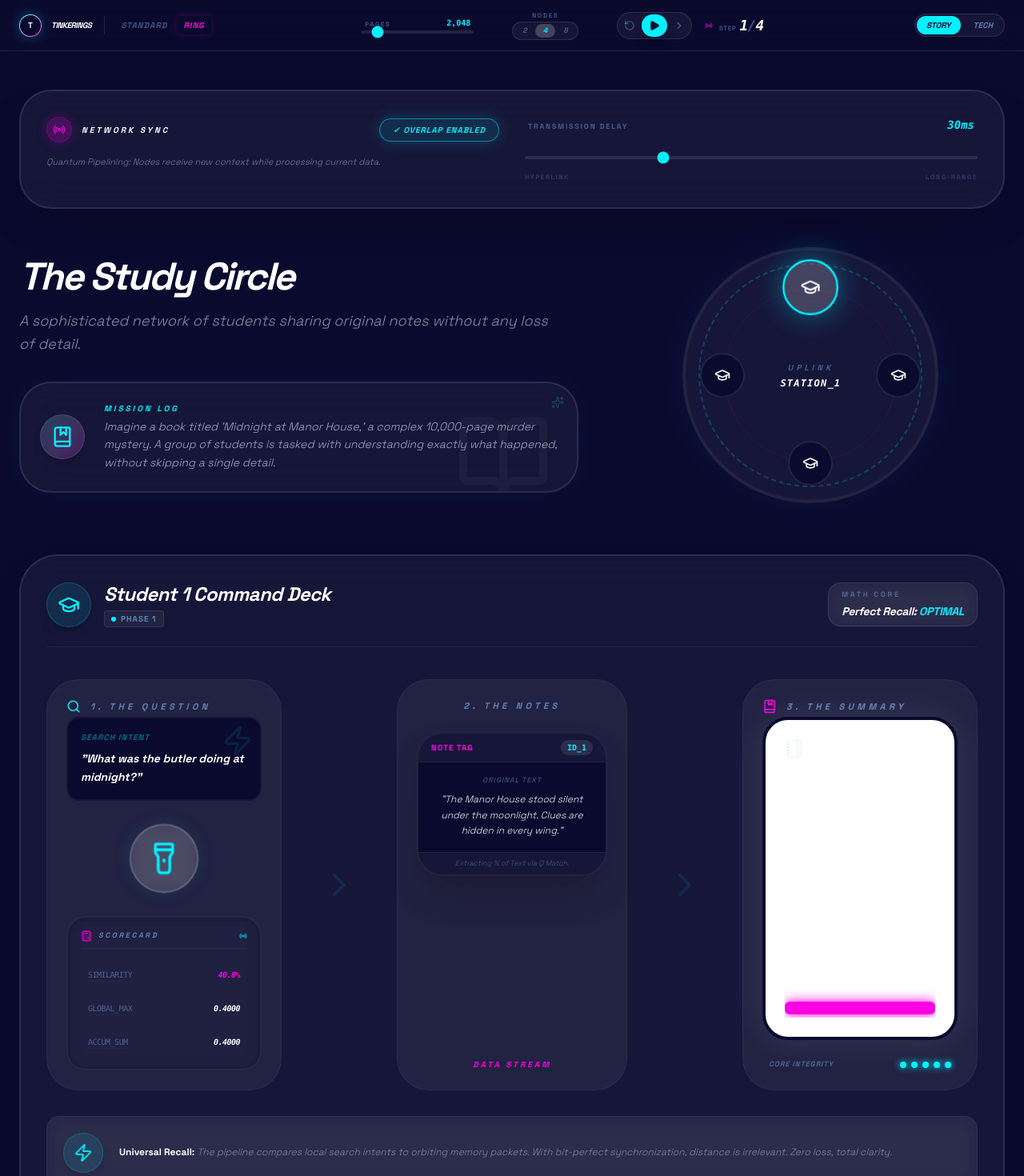
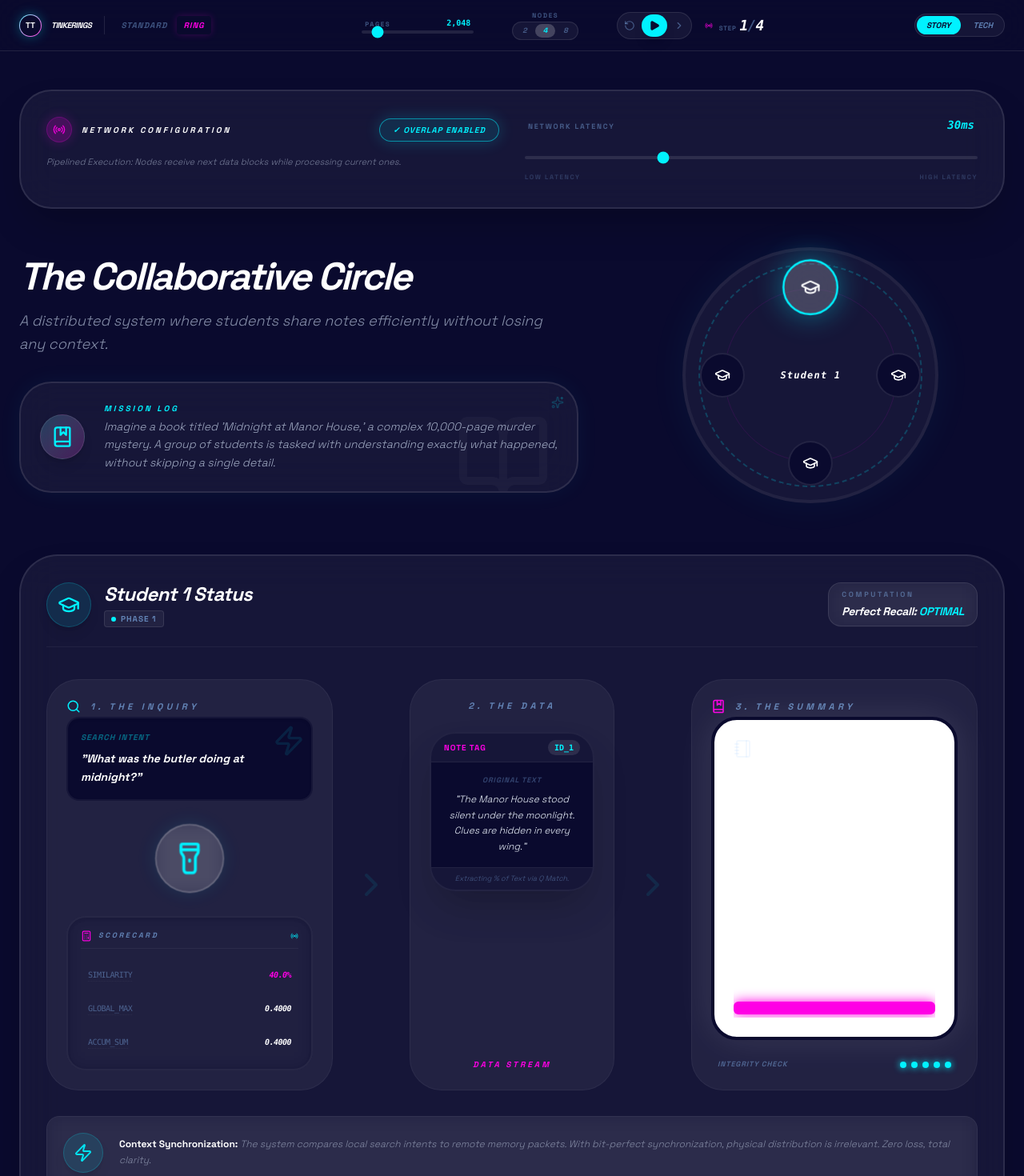
Before and after one commit to tristan-kenneth-tarpley/tristan-hq, a React (Vite) app in the folder personal-site/: page /ring-attention in a window 1280 px wide. Shown: the top 1470 px of the page at 80% size. Built offline with nearby package versions, Linux system fonts and the light colour scheme.

Commit message:
more stuff

```diff
--- a/personal-site/src/components/Navbar.tsx
+++ b/personal-site/src/components/Navbar.tsx
@@ -1,6 +1,4 @@
 import {
-  GraduationCap,
-  Cpu,
   RotateCcw,
   Pause,
   Play,
@@ -52,7 +50,7 @@ export const Navbar = ({
             <Link to="/" className="group flex items-center gap-3">
               <div className="flex h-7 w-7 items-center justify-center rounded-full bg-gradient-to-br from-[#00f2ff] to-[#ff00e5] p-[1px] shadow-[0_0_15px_rgba(0,242,255,0.3)]">
                 <div className="flex h-full w-full items-center justify-center rounded-full bg-[#0a0a2e] text-[10px] font-black text-white">
-                  T
+                  TT
                 </div>
               </div>
               <h1 className="hidden text-[10px] font-black uppercase tracking-tighter text-white sm:block italic">
--- a/personal-site/src/components/Scorecard.tsx
+++ b/personal-site/src/components/Scorecard.tsx
@@ -2,7 +2,6 @@ import * as Popover from "@radix-ui/react-popover";
 import { Calculator, Radio } from "lucide-react";
 import { cn } from "./ui-elements";
 import { DEFINITIONS, type Mode } from "../constants";
-import { motion } from "framer-motion";
 
 interface ScorecardProps {
   currentScore: number;
--- a/personal-site/src/components/ui-elements.tsx
+++ b/personal-site/src/components/ui-elements.tsx
@@ -1,3 +1,4 @@
+/* eslint-disable react-refresh/only-export-components */
 import { clsx, type ClassValue } from "clsx";
 import { twMerge } from "tailwind-merge";
 import { motion } from "framer-motion";
--- a/personal-site/src/pages/AttentionLab.tsx
+++ b/personal-site/src/pages/AttentionLab.tsx
@@ -13,7 +13,7 @@ import { motion } from "framer-motion";
 
 export default function AttentionLab() {
   return (
-    <div className="min-h-screen bg-[#0a0a2e] text-white selection:bg-[#00f2ff]/30 overflow-hidden font-sans">
+    <div className="min-h-screen bg-[#0a0a2e] text-white selection:bg-[#00f2ff]/30 font-sans">
       {/* Background Glow */}
       <div className="fixed inset-0 pointer-events-none -z-10 overflow-hidden">
         <div className="absolute top-[-20%] left-[-10%] w-[60%] h-[60%] bg-[#00f2ff]/5 blur-[150px] rounded-full" />
--- a/personal-site/src/pages/RingAttention.tsx
+++ b/personal-site/src/pages/RingAttention.tsx
@@ -4,7 +4,6 @@ import {
   GraduationCap,
   Cpu,
   Flashlight,
-  Calculator,
   Notebook,
   BookMarked,
   Search,
@@ -47,25 +46,25 @@ export default function RingAttention() {
   const currentBlockData = dataSet[currentBlockId % dataSet.length];
   const currentScore = currentBlockData.score;
 
-  const [mathState, setMathState] = useState({ max: 0, sum: 0 });
+  const mathState = useMemo(() => {
+    // Re-calculate the cumulative max/sum up to the current step
+    let max = currentScores[selectedNode % currentScores.length];
+    let sum = currentScores[selectedNode % currentScores.length];
 
-  useEffect(() => {
-    if (step === 0) {
-      setMathState({
-        max: currentScores[selectedNode % currentScores.length],
-        sum: currentScores[selectedNode % currentScores.length],
-      });
-    } else {
-      setMathState((prev) => {
-        const newMax = Math.max(prev.max, currentScore);
-        const newSum =
-          newMax > prev.max
-            ? prev.sum * Math.exp(prev.max - newMax) + currentScore
-            : prev.sum + currentScore;
-        return { max: newMax, sum: newSum };
-      });
+    // If step > 0, we need to iterate from step 1 to the current step
+    // Note: The original logic seemed to accumulate based on the sequence of blocks
+    // as they arrive. We mimic that accumulation here.
+    for (let s = 1; s <= step; s++) {
+      const bid = (selectedNode - s + numDevices) % numDevices;
+      const score = dataSet[bid % dataSet.length].score;
+
+      const newMax = Math.max(max, score);
+      sum = newMax > max ? sum * Math.exp(max - newMax) + score : sum + score;
+      max = newMax;
     }
-  }, [step, selectedNode, currentScores, currentScore]);
+
+    return { max, sum };
+  }, [step, selectedNode, currentScores, numDevices, dataSet]);
 
   useEffect(() => {
     let interval: number;
@@ -99,11 +98,10 @@ export default function RingAttention() {
   const reset = () => {
     setStep(0);
     setIsPlaying(false);
-    setMathState({ max: 0, sum: 0 });
   };
 
   return (
-    <div className="min-h-screen bg-[#0a0a2e] text-white font-sans selection:bg-[#00f2ff]/30 overflow-x-hidden">
+    <div className="min-h-screen bg-[#0a0a2e] text-white font-sans selection:bg-[#00f2ff]/30">
       {/* Space Age Glows */}
       <div className="fixed inset-0 pointer-events-none -z-10">
         <div className="absolute top-0 right-0 w-[500px] h-[500px] bg-[#00f2ff]/5 blur-[120px] rounded-full" />
@@ -135,7 +133,7 @@ export default function RingAttention() {
                   <Radio size={16} className="animate-pulse" />
                 </div>
                 <h3 className="text-[10px] font-black uppercase tracking-[0.3em] text-white italic">
-                  Network Sync
+                  Network Configuration
                 </h3>
               </div>
               <button
@@ -152,15 +150,15 @@ export default function RingAttention() {
             </div>
             <p className="text-[11px] font-medium leading-relaxed text-blue-100/50 italic">
               {isOverlapped
-                ? "Quantum Pipelining: Nodes receive new context while processing current data."
-                : "Standard Link: Hardware waits for total data synchronization before computation."}
+                ? "Pipelined Execution: Nodes receive next data blocks while processing current ones."
+                : "Standard Link: Hardware waits for full data synchronization before starting computation."}
             </p>
           </div>
 
           <div className="space-y-4">
             <div className="flex items-baseline justify-between px-1">
               <label className="text-[9px] font-black uppercase tracking-[0.2em] text-blue-300/40">
-                Transmission Delay
+                Network Latency
               </label>
               <span
                 className={cn(
@@ -181,8 +179,8 @@ export default function RingAttention() {
               className="h-1 w-full cursor-pointer appearance-none rounded-full bg-white/10 accent-[#00f2ff]"
             />
             <div className="flex justify-between text-[8px] font-black uppercase tracking-[0.2em] text-blue-300/20">
-              <span>Hyperlink</span>
-              <span>Long-Range</span>
+              <span>Low Latency</span>
+              <span>High Latency</span>
             </div>
           </div>
         </div>
@@ -194,12 +192,14 @@ export default function RingAttention() {
               animate={{ x: 0, opacity: 1 }}
             >
               <h2 className="text-5xl font-black italic tracking-tighter text-white mb-4">
-                {mode === "story" ? "The Study Circle" : "Ring Attention"}
+                {mode === "story"
+                  ? "The Collaborative Circle"
+                  : "Ring Attention"}
               </h2>
               <p className="text-blue-100/60 text-lg max-w-2xl leading-relaxed font-medium italic">
                 {mode === "story"
-                  ? "A sophisticated network of students sharing original notes without any loss of detail."
-                  : "A linear complexity attention mechanism distributed across an orbital cluster."}
+                  ? "A distributed system where students share notes efficiently without losing any context."
+                  : "A linear complexity attention mechanism distributed across a compute cluster."}
               </p>
             </motion.div>
 
@@ -269,13 +269,8 @@ export default function RingAttention() {
                 );
               })}
               <div className="absolute inset-0 flex flex-col items-center justify-center pointer-events-none">
-                <div className="text-[10px] font-black text-blue-300/40 uppercase tracking-[0.4em] italic mb-1">
-                  {isPlaying && isTransferring && !isOverlapped
-                    ? "Syncing"
-                    : "Uplink"}
-                </div>
                 <div className="font-mono text-xs font-black text-white italic tracking-widest">
-                  STATION_{selectedNode + 1}
+                  Student {selectedNode + 1}
                 </div>
               </div>
             </div>
@@ -302,7 +297,7 @@ export default function RingAttention() {
                 </div>
                 <div>
                   <h3 className="text-2xl font-black text-white italic tracking-tight">
-                    {m.unit} {selectedNode + 1} Command Deck
+                    {m.unit} {selectedNode + 1} Status
                   </h3>
                   <div className="flex items-center gap-3 mt-1">
                     <div className="flex items-center gap-1.5 px-2 py-0.5 rounded bg-white/5 border border-white/10">
@@ -321,8 +316,8 @@ export default function RingAttention() {
                         )}
                       >
                         {isTransferring && !isOverlapped
-                          ? "Network Blocked"
-                          : "Active Processing"}
+                          ? "I/O Wait"
+                          : "Processing"}
                       </span>
                     )}
                   </div>
@@ -330,7 +325,7 @@ export default function RingAttention() {
               </div>
               <div className="px-4 py-2 bg-white/5 border border-white/10 rounded-2xl backdrop-blur-md">
                 <div className="text-[9px] font-black text-blue-300/40 uppercase tracking-[0.3em] mb-1">
-                  Math Core
+                  Computation
                 </div>
                 <div className="text-sm font-black text-white italic tracking-tight">
                   {m.mathTerm}: <span className="text-[#00f2ff]">OPTIMAL</span>
@@ -338,13 +333,13 @@ export default function RingAttention() {
               </div>
             </div>
 
-            <div className="relative flex flex-col xl:flex-row gap-8 xl:gap-12 min-h-[350px] items-stretch">
+            <div className="relative flex flex-col md:flex-row gap-4 sm:gap-6 min-h-[350px] items-stretch">
               {/* 1. THE SEARCH (Local State) */}
               <div className="flex-1 flex flex-col p-6 bg-white/5 rounded-[2.5rem] border border-white/5 space-y-6">
                 <div className="flex items-center gap-3 mb-1">
                   <Search size={18} className="text-[#00f2ff]" />
                   <h4 className="text-[11px] font-black uppercase tracking-[0.4em] text-blue-300/60 italic">
-                    1. {mode === "tech" ? "Query (Q)" : "The Question"}
+                    1. {mode === "tech" ? "Query (Q)" : "The Inquiry"}
                   </h4>
                 </div>
 
@@ -393,15 +388,15 @@ export default function RingAttention() {
               <div className="flex items-center justify-center opacity-10">
                 <ChevronRight
                   size={48}
-                  className="rotate-90 text-[#00f2ff] xl:rotate-0 animate-pulse"
+                  className="rotate-90 text-[#00f2ff] md:rotate-0 animate-pulse"
                 />
               </div>
 
               {/* 2. THE CACHE (Incoming Context) */}
-              <div className="flex w-full flex-col items-center justify-center shrink-0 space-y-6 rounded-[2.5rem] border border-white/5 bg-white/5 p-6 xl:w-72">
+              <div className="flex w-full flex-col items-center justify-center shrink-0 space-y-6 rounded-[2.5rem] border border-white/5 bg-white/5 p-6 md:w-64">
                 <div className="mb-auto w-full text-center">
                   <h4 className="mb-6 text-[11px] font-black uppercase tracking-[0.4em] text-blue-300/60 italic">
-                    2. {mode === "tech" ? "KV Cache" : "The Notes"}
+                    2. {mode === "tech" ? "KV Cache" : "The Data"}
                   </h4>
                   <AnimatePresence mode="wait">
                     <motion.div
@@ -474,7 +469,7 @@ export default function RingAttention() {
               <div className="flex items-center justify-center opacity-10">
                 <ChevronRight
                   size={48}
-                  className="rotate-90 text-[#00f2ff] xl:rotate-0 animate-pulse"
+                  className="rotate-90 text-[#00f2ff] md:rotate-0 animate-pulse"
                 />
               </div>
 
@@ -526,7 +521,7 @@ export default function RingAttention() {
                             </Popover.Trigger>
                             <Popover.Portal>
                               <Popover.Content
-                                side="left"
+                                side="top"
                                 sideOffset={15}
                                 collisionPadding={10}
                                 className="z-50 w-72 bg-white border-2 border-white/20 p-5 rounded-[2rem] shadow-2xl backdrop-blur-xl animate-in fade-in slide-in-from-right-4 duration-300 text-gray-900"
@@ -534,7 +529,7 @@ export default function RingAttention() {
                                 <div className="space-y-3 text-left">
                                   <div className="flex justify-between items-center border-b border-gray-100 pb-2">
                                     <span className="text-[10px] font-black text-[#ff00e5] uppercase tracking-widest italic">
-                                      Encrypted Block {i + 1}
+                                      Data Block {i + 1}
                                     </span>
                                     <span className="text-[10px] font-black text-gray-400 font-mono">
                                       VAL_{(blockWeight * 100).toFixed(0)}
@@ -559,7 +554,7 @@ export default function RingAttention() {
 
                 <div className="flex justify-between items-center px-2">
                   <span className="text-[9px] font-black uppercase text-blue-300/40 tracking-widest italic">
-                    Core Integrity
+                    Integrity Check
                   </span>
                   <div className="flex gap-1.5">
                     {[1, 2, 3, 4, 5].map((j) => (
@@ -579,11 +574,11 @@ export default function RingAttention() {
               </div>
               <p className="text-xs text-blue-100/50 leading-relaxed font-medium italic">
                 <strong className="text-white not-italic">
-                  Universal Recall:
+                  Context Synchronization:
                 </strong>{" "}
-                The pipeline compares local search intents to orbiting memory
-                packets. With bit-perfect synchronization, distance is
-                irrelevant. Zero loss, total clarity.
+                The system compares local search intents to remote memory
+                packets. With bit-perfect synchronization, physical distribution
+                is irrelevant. Zero loss, total clarity.
               </p>
             </div>
           </div>
@@ -596,12 +591,12 @@ export default function RingAttention() {
             </h4>
             <p className="text-sm text-blue-100/40 leading-relaxed font-medium italic">
               Summarization is a shadow of the truth. Throwing data away leads
-              to a foggy past. By step 100, the story is forgotten.
+              to a foggy past. By step 100, the context is forgotten.
             </p>
           </div>
           <div className="space-y-3 text-right">
             <h4 className="text-xl font-black text-[#00f2ff] italic tracking-tight text-white">
-              Quantum Ring (Lossless)
+              Ring Topology (Lossless)
             </h4>
             <p className="text-sm text-blue-100/40 leading-relaxed font-medium italic">
               By rotating raw source material, we maintain 100% mathematical
--- a/personal-site/src/pages/SelfAttention.tsx
+++ b/personal-site/src/pages/SelfAttention.tsx
@@ -1,5 +1,5 @@
 import { useState, useEffect } from "react";
-import { motion, AnimatePresence } from "framer-motion";
+import { motion } from "framer-motion";
 import {
   GraduationCap,
   Cpu,
@@ -12,7 +12,6 @@ import {
 } from "lucide-react";
 import * as Popover from "@radix-ui/react-popover";
 import { Navbar } from "../components/Navbar";
-import { Scorecard } from "../components/Scorecard";
 import { ScenarioCard } from "../components/ScenarioCard";
 import { MemoryMeter, cn } from "../components/ui-elements";
 import { STORY_DATA, TECH_DATA, METAPHORS, type Mode } from "../constants";
@@ -45,7 +44,7 @@ export default function SelfAttention() {
   };
 
   return (
-    <div className="min-h-screen bg-[#0a0a2e] text-white font-sans selection:bg-[#00f2ff]/30 overflow-x-hidden">
+    <div className="min-h-screen bg-[#0a0a2e] text-white font-sans selection:bg-[#00f2ff]/30">
       {/* Space Age Glows */}
       <div className="fixed inset-0 pointer-events-none -z-10">
         <div className="absolute top-0 right-0 w-[500px] h-[500px] bg-[#00f2ff]/5 blur-[120px] rounded-full" />
@@ -73,11 +72,13 @@ export default function SelfAttention() {
               animate={{ x: 0, opacity: 1 }}
             >
               <h2 className="text-5xl font-black italic tracking-tighter text-white mb-2 leading-tight">
-                {mode === "story" ? "The Lone Explorer" : "Standard Attention"}
+                {mode === "story"
+                  ? "The Single Processor"
+                  : "Standard Attention"}
               </h2>
               <p className="text-blue-100/60 text-lg max-w-2xl leading-relaxed font-medium italic">
                 {mode === "story"
-                  ? "A single entity attempting to navigate an exponential sea of information."
+                  ? "A single entity attempting to manage a rapidly expanding set of information."
                   : "Traditional attention mechanism processing global context on a single localized unit."}
               </p>
             </motion.div>
@@ -109,10 +110,10 @@ export default function SelfAttention() {
                     className="mx-auto mb-4 animate-bounce text-[#ff00e5]"
                   />
                   <h3 className="text-2xl font-black italic tracking-tighter text-white uppercase">
-                    Critical Overflow
+                    Memory Overflow
                   </h3>
                   <p className="mt-2 text-[10px] font-bold uppercase tracking-widest text-[#ff00e5]/60">
-                    Memory Wall Breached
+                    VRAM Capacity Exceeded
                   </p>
                 </motion.div>
               ) : (
@@ -134,12 +135,12 @@ export default function SelfAttention() {
                   </motion.div>
                   <div className="w-full px-8 text-center">
                     <span className="text-[10px] font-black uppercase tracking-[0.4em] text-blue-300/40 italic">
-                      Unit Status
+                      Hardware Status
                     </span>
                     <div className="mt-4">
                       <MemoryMeter
                         percentage={standardMemory}
-                        label="Storage Load"
+                        label="Memory Load"
                       />
                     </div>
                   </div>
@@ -157,7 +158,7 @@ export default function SelfAttention() {
                 <div className="flex items-center gap-3">
                   <LayoutGrid size={24} className="text-[#00f2ff]" />
                   <h3 className="text-2xl font-black italic tracking-tight text-white uppercase">
-                    The N² Grid
+                    Quadratic Matrix
                   </h3>
                 </div>
                 <div className="font-mono text-[10px] font-black tracking-widest text-blue-300/40">
@@ -217,7 +218,7 @@ export default function SelfAttention() {
                                   <span>
                                     {mode === "tech"
                                       ? "Query (Q)"
-                                      : "The Search"}
+                                      : "The Inquiry"}
                                   </span>
                                   <span className="opacity-50">Row {row}</span>
                                 </div>
@@ -238,7 +239,7 @@ export default function SelfAttention() {
                                   <span className="opacity-50">Col {col}</span>
                                 </div>
                                 <div className="rounded-xl bg-purple-50 p-2 font-mono text-[9px] font-bold text-purple-900">
-                                  REF_TAG_{col}_HEX
+                                  KEY_BLOCK_{col}
                                 </div>
                               </div>
                             </div>
@@ -271,11 +272,11 @@ export default function SelfAttention() {
                 className="mb-6 text-[#ff00e5] opacity-30 animate-pulse"
               />
               <h3 className="text-3xl font-black italic tracking-tighter text-white uppercase">
-                Matrix Void
+                Hardware Fault
               </h3>
               <p className="mt-2 text-sm font-medium italic text-blue-100/40 tracking-tight leading-relaxed">
                 The grid has expanded beyond physical hardware constraints.
-                Classical memory has failed.
+                Available memory has been exhausted.
               </p>
             </div>
           )}
@@ -293,7 +294,7 @@ export default function SelfAttention() {
                 </div>
                 <div>
                   <h3 className="text-2xl font-black italic tracking-tight text-white uppercase">
-                    The "Super {m.unit}"
+                    Centralized {m.unit}
                   </h3>
                   <div className="mt-1 flex items-center gap-2">
                     <div className="h-1.5 w-1.5 rounded-full bg-[#ff00e5] animate-pulse" />
@@ -313,8 +314,7 @@ export default function SelfAttention() {
                   <div className="flex items-center gap-3">
                     <Search size={18} className="text-[#00f2ff]" />
                     <h4 className="text-[11px] font-black uppercase tracking-[0.4em] text-blue-300/60 italic">
-                      1.{" "}
-                      {mode === "tech" ? "Global Query (Q)" : "Global Intent"}
+                      1. {mode === "tech" ? "Global Query (Q)" : "Core Inquiry"}
                     </h4>
                   </div>
                   <div className="rounded-2xl border-2 border-white/5 bg-white/5 p-4">
@@ -390,7 +390,7 @@ export default function SelfAttention() {
                                 >
                                   {isLearned && blockWeight > 0.4 && (
                                     <span className="text-[8px] font-black italic tracking-widest text-[#0a0a2e]/40">
-                                      CORE_MEM_{i + 1}
+                                      MEM_BLOCK_{i + 1}
                                     </span>
                                   )}
                                 </motion.button>
@@ -405,7 +405,7 @@ export default function SelfAttention() {
                                   <div className="space-y-3 text-left">
                                     <div className="flex items-center justify-between border-b border-gray-100 pb-2">
                                       <span className="text-[10px] font-black uppercase tracking-widest text-[#ff00e5] italic">
-                                        Archive {i + 1}
+                                        Data Entry {i + 1}
                                       </span>
                                       <span className="font-mono text-[10px] font-black text-gray-400">
                                         RANK_{(blockWeight * 100).toFixed(0)}
@@ -443,7 +443,7 @@ export default function SelfAttention() {
                     {!isOOM && (
                       <div className="mt-6 flex items-center justify-between border-t border-gray-100 pt-3">
                         <span className="text-[9px] font-black uppercase tracking-[0.2em] text-gray-400 italic">
-                          Synthesis Pass
+                          Weighted Sum
                         </span>
                         <span className="text-[10px] font-black italic text-[#ff00e5]">
                           {Math.round(
```
Also changed, not shown: personal-site/src/App.tsx (+13 -1 lines), personal-site/src/pages/Home.tsx (+69 -22 lines), 1 other file (tests, documents, lock files or other folders).
